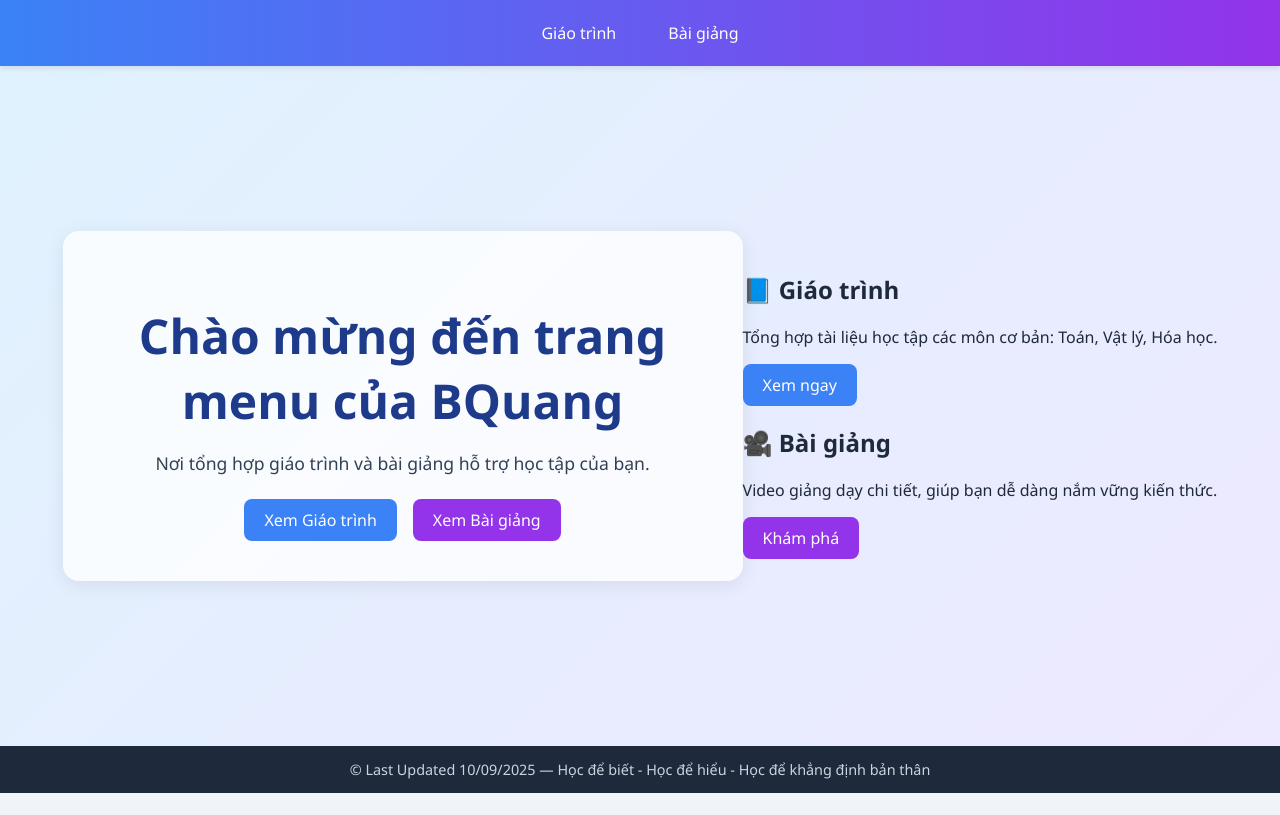
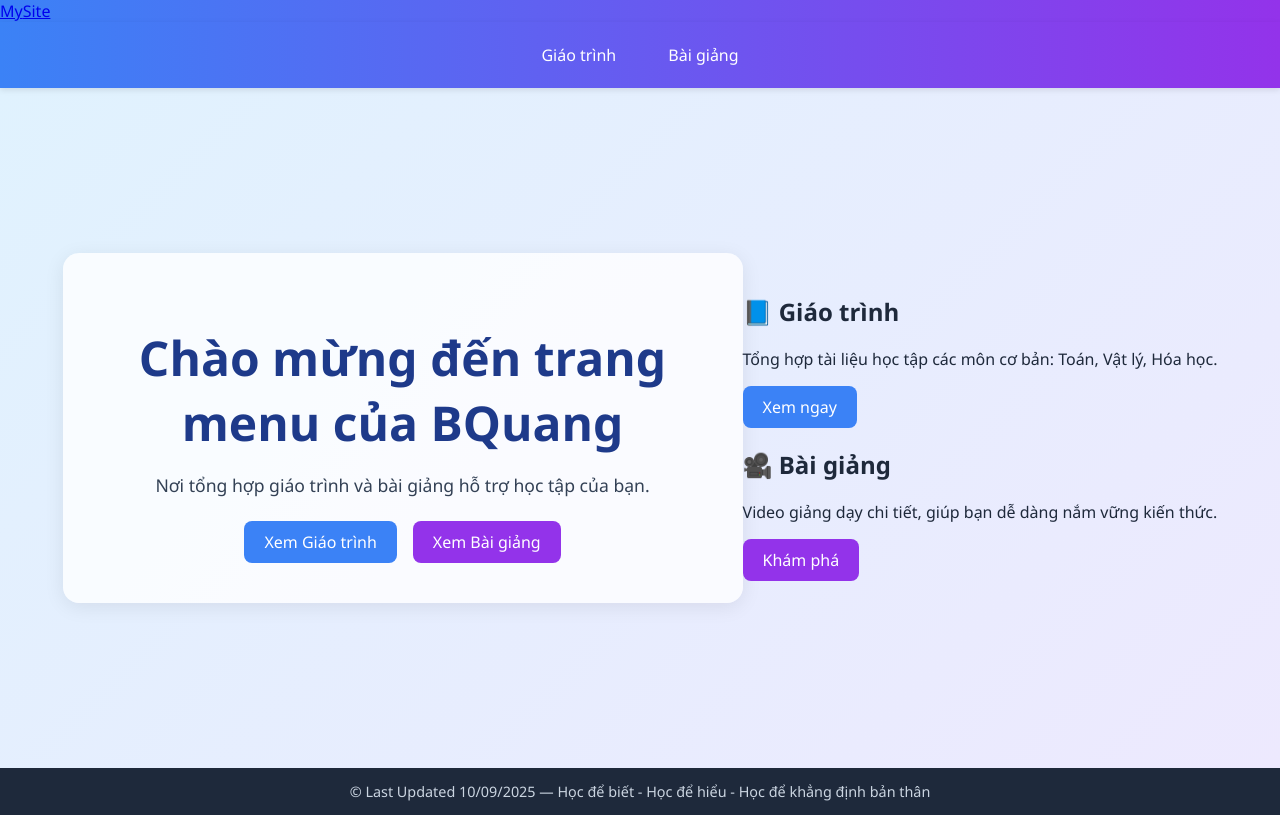
Before and after one commit to BuuQuang12P/quang.github.io, a plain HTML site: page index.html in a window 1280 px wide. Drawn offline with Linux system fonts and the light colour scheme.

Commit message:
Update index.html

```diff
--- a/index.html
+++ b/index.html
@@ -1,5 +1,8 @@
 <!doctype html>
 <html lang="vi">
+<header class="site-header">
+  <a href="/" class="logo-text">My<span>Site</span></a>
+</header>
 <head>
   <meta charset="utf-8" />
   <meta name="viewport" content="width=device-width, initial-scale=1" />
```
